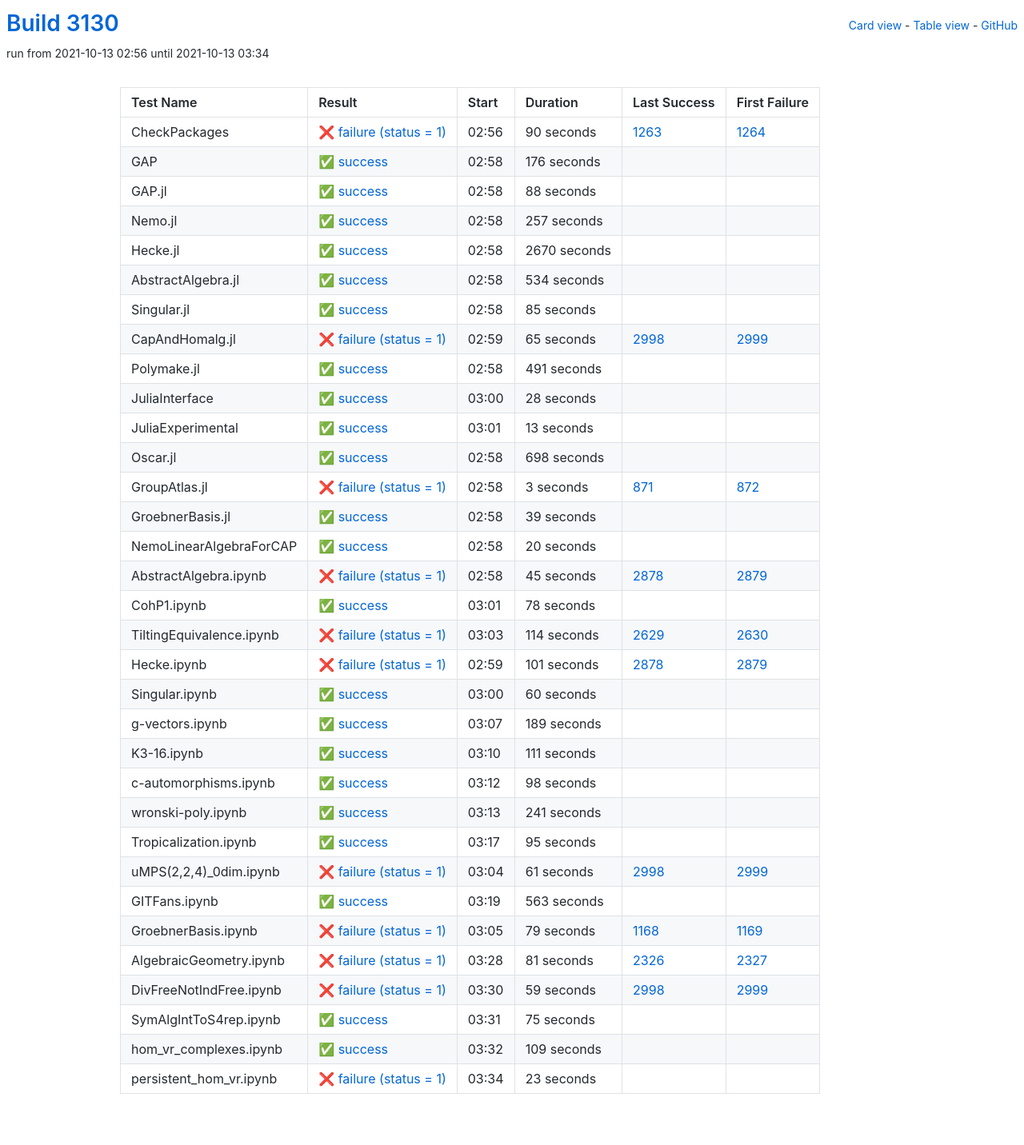
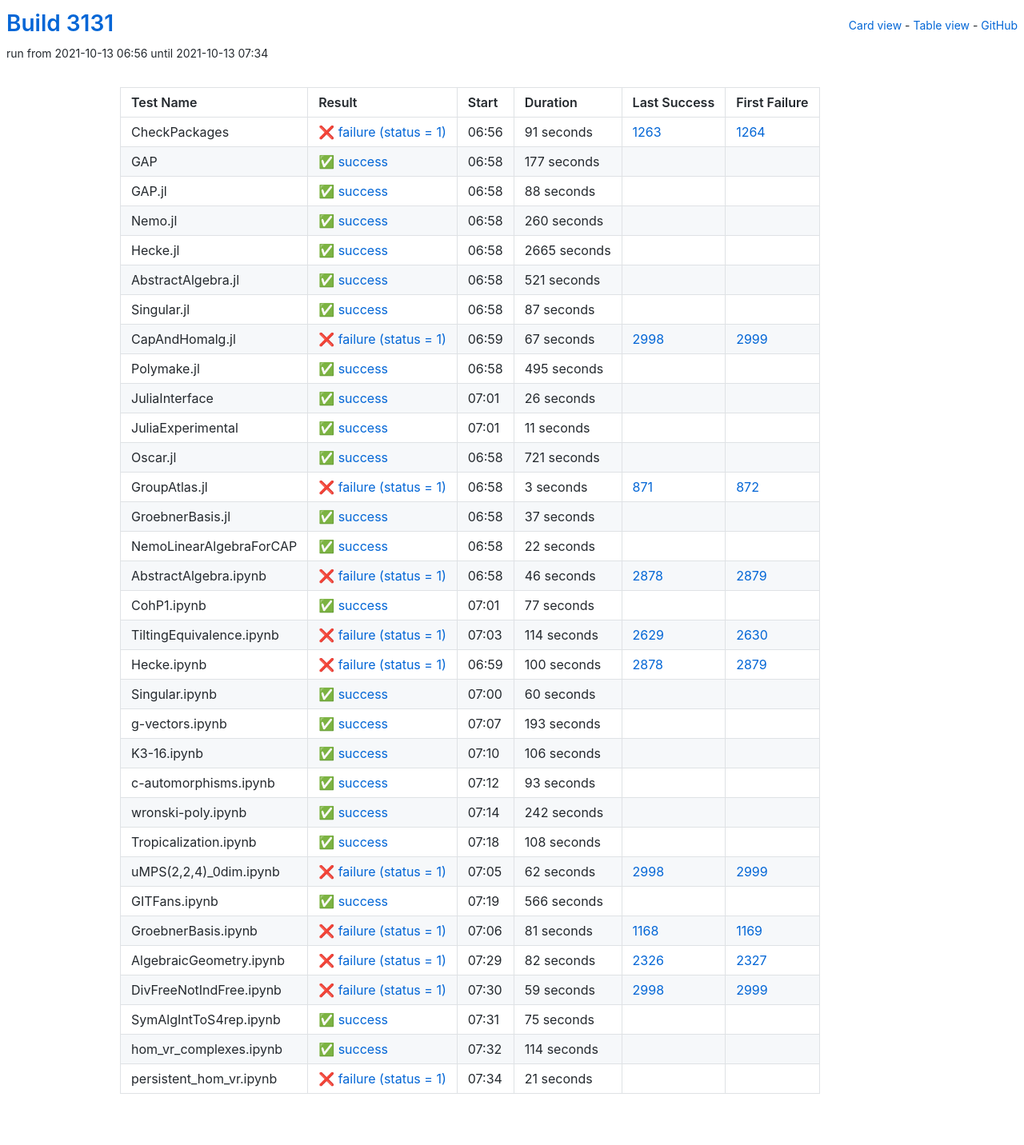
Before and after one commit to oscar-system/oscar-ci-status-stable, a Jekyll site: the page built from table.html, in a window 1280 px wide. Shown: the whole page at 80% size. Built offline with Jekyll 4.4.1, drawn with Linux system fonts in a browser that asks for light colours.

Commit message:
Build #3131

```diff
--- a/_data/ci.yml
+++ b/_data/ci.yml
@@ -1,6 +1,6 @@
 ---
-build: 3130
-build_url: https://oscarci.mathematik.uni-kl.de/job/oscar-stable/3130/
+build: 3131
+build_url: https://oscarci.mathematik.uni-kl.de/job/oscar-stable/3131/
 job: oscar-stable
 organization: oscar-system
 repo: oscar-ci-status-stable
@@ -8,32 +8,32 @@ repourl: https://github.com/oscar-system/oscar-ci-status-stable
 tests:
 - name: CheckPackages
   id: checkpackages
-  log: https://oscarci.mathematik.uni-kl.de/job/oscar-stable/3130/artifact/logs/build-3130/CheckPackages.log
-  start: 2021-10-13 02:56
+  log: https://oscarci.mathematik.uni-kl.de/job/oscar-stable/3131/artifact/logs/build-3131/CheckPackages.log
+  start: 2021-10-13 06:56
   success: false
   exitcode: 1
   status: failure
-  duration: 90
+  duration: 91
   last_success: 1263
   last_success_url: https://oscarci.mathematik.uni-kl.de/job/oscar-stable/1263/
   first_failure: 1264
   first_failure_url: https://oscarci.mathematik.uni-kl.de/job/oscar-stable/1264/
 - name: GAP
   id: gap
-  log: https://oscarci.mathematik.uni-kl.de/job/oscar-stable/3130/artifact/logs/build-3130/GAP.log
-  start: 2021-10-13 02:58
+  log: https://oscarci.mathematik.uni-kl.de/job/oscar-stable/3131/artifact/logs/build-3131/GAP.log
+  start: 2021-10-13 06:58
   success: true
   exitcode: 0
   status: success
-  duration: 176
+  duration: 177
   last_success: false
   last_success_url:
   first_failure: false
   first_failure_url:
 - name: GAP.jl
   id: gap-jl
-  log: https://oscarci.mathematik.uni-kl.de/job/oscar-stable/3130/artifact/logs/build-3130/GAP.jl.log
-  start: 2021-10-13 02:58
+  log: https://oscarci.mathematik.uni-kl.de/job/oscar-stable/3131/artifact/logs/build-3131/GAP.jl.log
+  start: 2021-10-13 06:58
   success: true
   exitcode: 0
   status: success
@@ -44,116 +44,116 @@ tests:
   first_failure_url:
 - name: Nemo.jl
   id: nemo-jl
-  log: https://oscarci.mathematik.uni-kl.de/job/oscar-stable/3130/artifact/logs/build-3130/Nemo.jl.log
-  start: 2021-10-13 02:58
+  log: https://oscarci.mathematik.uni-kl.de/job/oscar-stable/3131/artifact/logs/build-3131/Nemo.jl.log
+  start: 2021-10-13 06:58
   success: true
   exitcode: 0
   status: success
-  duration: 257
+  duration: 260
   last_success: false
   last_success_url:
   first_failure: false
   first_failure_url:
 - name: Hecke.jl
   id: hecke-jl
-  log: https://oscarci.mathematik.uni-kl.de/job/oscar-stable/3130/artifact/logs/build-3130/Hecke.jl.log
-  start: 2021-10-13 02:58
+  log: https://oscarci.mathematik.uni-kl.de/job/oscar-stable/3131/artifact/logs/build-3131/Hecke.jl.log
+  start: 2021-10-13 06:58
   success: true
   exitcode: 0
   status: success
-  duration: 2670
+  duration: 2665
   last_success: false
   last_success_url:
   first_failure: false
   first_failure_url:
 - name: AbstractAlgebra.jl
   id: abstractalgebra-jl
-  log: https://oscarci.mathematik.uni-kl.de/job/oscar-stable/3130/artifact/logs/build-3130/AbstractAlgebra.jl.log
-  start: 2021-10-13 02:58
+  log: https://oscarci.mathematik.uni-kl.de/job/oscar-stable/3131/artifact/logs/build-3131/AbstractAlgebra.jl.log
+  start: 2021-10-13 06:58
   success: true
   exitcode: 0
   status: success
-  duration: 534
+  duration: 521
   last_success: false
   last_success_url:
   first_failure: false
   first_failure_url:
 - name: Singular.jl
   id: singular-jl
-  log: https://oscarci.mathematik.uni-kl.de/job/oscar-stable/3130/artifact/logs/build-3130/Singular.jl.log
-  start: 2021-10-13 02:58
+  log: https://oscarci.mathematik.uni-kl.de/job/oscar-stable/3131/artifact/logs/build-3131/Singular.jl.log
+  start: 2021-10-13 06:58
   success: true
   exitcode: 0
   status: success
-  duration: 85
+  duration: 87
   last_success: false
   last_success_url:
   first_failure: false
   first_failure_url:
 - name: CapAndHomalg.jl
   id: capandhomalg-jl
-  log: https://oscarci.mathematik.uni-kl.de/job/oscar-stable/3130/artifact/logs/build-3130/CapAndHomalg.jl.log
-  start: 2021-10-13 02:59
+  log: https://oscarci.mathematik.uni-kl.de/job/oscar-stable/3131/artifact/logs/build-3131/CapAndHomalg.jl.log
+  start: 2021-10-13 06:59
   success: false
   exitcode: 1
   status: failure
-  duration: 65
+  duration: 67
   last_success: 2998
   last_success_url: https://oscarci.mathematik.uni-kl.de/job/oscar-stable/2998/
   first_failure: 2999
   first_failure_url: https://oscarci.mathematik.uni-kl.de/job/oscar-stable/2999/
 - name: Polymake.jl
   id: polymake-jl
-  log: https://oscarci.mathematik.uni-kl.de/job/oscar-stable/3130/artifact/logs/build-3130/Polymake.jl.log
-  start: 2021-10-13 02:58
+  log: https://oscarci.mathematik.uni-kl.de/job/oscar-stable/3131/artifact/logs/build-3131/Polymake.jl.log
+  start: 2021-10-13 06:58
   success: true
   exitcode: 0
   status: success
-  duration: 491
+  duration: 495
   last_success: false
   last_success_url:
   first_failure: false
   first_failure_url:
 - name: JuliaInterface
   id: juliainterface
-  log: https://oscarci.mathematik.uni-kl.de/job/oscar-stable/3130/artifact/logs/build-3130/JuliaInterface.log
-  start: 2021-10-13 03:00
+  log: https://oscarci.mathematik.uni-kl.de/job/oscar-stable/3131/artifact/logs/build-3131/JuliaInterface.log
+  start: 2021-10-13 07:01
   success: true
   exitcode: 0
   status: success
-  duration: 28
+  duration: 26
   last_success: false
   last_success_url:
   first_failure: false
   first_failure_url:
 - name: JuliaExperimental
   id: juliaexperimental
-  log: https://oscarci.mathematik.uni-kl.de/job/oscar-stable/3130/artifact/logs/build-3130/JuliaExperimental.log
-  start: 2021-10-13 03:01
+  log: https://oscarci.mathematik.uni-kl.de/job/oscar-stable/3131/artifact/logs/build-3131/JuliaExperimental.log
+  start: 2021-10-13 07:01
   success: true
   exitcode: 0
   status: success
-  duration: 13
+  duration: 11
   last_success: false
   last_success_url:
   first_failure: false
   first_failure_url:
 - name: Oscar.jl
   id: oscar-jl
-  log: https://oscarci.mathematik.uni-kl.de/job/oscar-stable/3130/artifact/logs/build-3130/Oscar.jl.log
-  start: 2021-10-13 02:58
+  log: https://oscarci.mathematik.uni-kl.de/job/oscar-stable/3131/artifact/logs/build-3131/Oscar.jl.log
+  start: 2021-10-13 06:58
   success: true
   exitcode: 0
   status: success
-  duration: 698
+  duration: 721
   last_success: false
   last_success_url:
   first_failure: false
   first_failure_url:
 - name: GroupAtlas.jl
   id: groupatlas-jl
-  log: https://oscarci.mathematik.uni-kl.de/job/oscar-stable/3130/artifact/logs/build-3130/GroupAtlas.jl.log
-  start: 2021-10-13 02:58
+  log: https://oscarci.mathematik.uni-kl.de/job/oscar-stable/3131/artifact/logs/build-3131/GroupAtlas.jl.log
+  start: 2021-10-13 06:58
   success: false
   exitcode: 1
   status: failure
@@ -164,56 +164,56 @@ tests:
   first_failure_url: https://oscarci.mathematik.uni-kl.de/job/oscar-stable/872/
 - name: GroebnerBasis.jl
   id: groebnerbasis-jl
-  log: https://oscarci.mathematik.uni-kl.de/job/oscar-stable/3130/artifact/logs/build-3130/GroebnerBasis.jl.log
-  start: 2021-10-13 02:58
+  log: https://oscarci.mathematik.uni-kl.de/job/oscar-stable/3131/artifact/logs/build-3131/GroebnerBasis.jl.log
+  start: 2021-10-13 06:58
   success: true
   exitcode: 0
   status: success
-  duration: 39
+  duration: 37
   last_success: false
   last_success_url:
   first_failure: false
   first_failure_url:
 - name: NemoLinearAlgebraForCAP
   id: nemolinearalgebraforcap
-  log: https://oscarci.mathematik.uni-kl.de/job/oscar-stable/3130/artifact/logs/build-3130/NemoLinearAlgebraForCAP.log
-  start: 2021-10-13 02:58
+  log: https://oscarci.mathematik.uni-kl.de/job/oscar-stable/3131/artifact/logs/build-3131/NemoLinearAlgebraForCAP.log
+  start: 2021-10-13 06:58
   success: true
   exitcode: 0
   status: success
-  duration: 20
+  duration: 22
   last_success: false
   last_success_url:
   first_failure: false
   first_failure_url:
 - name: AbstractAlgebra.ipynb
   id: abstractalgebra-ipynb
-  log: https://oscarci.mathematik.uni-kl.de/job/oscar-stable/3130/artifact/logs/build-3130/AbstractAlgebra.ipynb.log
-  start: 2021-10-13 02:58
+  log: https://oscarci.mathematik.uni-kl.de/job/oscar-stable/3131/artifact/logs/build-3131/AbstractAlgebra.ipynb.log
+  start: 2021-10-13 06:58
   success: false
   exitcode: 1
   status: failure
-  duration: 45
+  duration: 46
   last_success: 2878
   last_success_url: https://oscarci.mathematik.uni-kl.de/job/oscar-stable/2878/
   first_failure: 2879
   first_failure_url: https://oscarci.mathematik.uni-kl.de/job/oscar-stable/2879/
 - name: CohP1.ipynb
   id: cohp1-ipynb
-  log: https://oscarci.mathematik.uni-kl.de/job/oscar-stable/3130/artifact/logs/build-3130/CohP1.ipynb.log
-  start: 2021-10-13 03:01
+  log: https://oscarci.mathematik.uni-kl.de/job/oscar-stable/3131/artifact/logs/build-3131/CohP1.ipynb.log
+  start: 2021-10-13 07:01
   success: true
   exitcode: 0
   status: success
-  duration: 78
+  duration: 77
   last_success: false
   last_success_url:
   first_failure: false
   first_failure_url:
 - name: TiltingEquivalence.ipynb
   id: tiltingequivalence-ipynb
-  log: https://oscarci.mathematik.uni-kl.de/job/oscar-stable/3130/artifact/logs/build-3130/TiltingEquivalence.ipynb.log
-  start: 2021-10-13 03:03
+  log: https://oscarci.mathematik.uni-kl.de/job/oscar-stable/3131/artifact/logs/build-3131/TiltingEquivalence.ipynb.log
+  start: 2021-10-13 07:03
   success: false
   exitcode: 1
   status: failure
@@ -224,20 +224,20 @@ tests:
   first_failure_url: https://oscarci.mathematik.uni-kl.de/job/oscar-stable/2630/
 - name: Hecke.ipynb
   id: hecke-ipynb
-  log: https://oscarci.mathematik.uni-kl.de/job/oscar-stable/3130/artifact/logs/build-3130/Hecke.ipynb.log
-  start: 2021-10-13 02:59
+  log: https://oscarci.mathematik.uni-kl.de/job/oscar-stable/3131/artifact/logs/build-3131/Hecke.ipynb.log
+  start: 2021-10-13 06:59
   success: false
   exitcode: 1
   status: failure
-  duration: 101
+  duration: 100
   last_success: 2878
   last_success_url: https://oscarci.mathematik.uni-kl.de/job/oscar-stable/2878/
   first_failure: 2879
   first_failure_url: https://oscarci.mathematik.uni-kl.de/job/oscar-stable/2879/
 - name: Singular.ipynb
   id: singular-ipynb
-  log: https://oscarci.mathematik.uni-kl.de/job/oscar-stable/3130/artifact/logs/build-3130/Singular.ipynb.log
-  start: 2021-10-13 03:00
+  log: https://oscarci.mathematik.uni-kl.de/job/oscar-stable/3131/artifact/logs/build-3131/Singular.ipynb.log
+  start: 2021-10-13 07:00
   success: true
   exitcode: 0
   status: success
@@ -248,116 +248,116 @@ tests:
   first_failure_url:
 - name: g-vectors.ipynb
   id: g-vectors-ipynb
-  log: https://oscarci.mathematik.uni-kl.de/job/oscar-stable/3130/artifact/logs/build-3130/g-vectors.ipynb.log
-  start: 2021-10-13 03:07
+  log: https://oscarci.mathematik.uni-kl.de/job/oscar-stable/3131/artifact/logs/build-3131/g-vectors.ipynb.log
+  start: 2021-10-13 07:07
   success: true
   exitcode: 0
   status: success
-  duration: 189
+  duration: 193
   last_success: false
   last_success_url:
   first_failure: false
   first_failure_url:
 - name: K3-16.ipynb
   id: k3-16-ipynb
-  log: https://oscarci.mathematik.uni-kl.de/job/oscar-stable/3130/artifact/logs/build-3130/K3-16.ipynb.log
-  start: 2021-10-13 03:10
+  log: https://oscarci.mathematik.uni-kl.de/job/oscar-stable/3131/artifact/logs/build-3131/K3-16.ipynb.log
+  start: 2021-10-13 07:10
   success: true
   exitcode: 0
   status: success
-  duration: 111
+  duration: 106
   last_success: false
   last_success_url:
   first_failure: false
   first_failure_url:
 - name: c-automorphisms.ipynb
   id: c-automorphisms-ipynb
-  log: https://oscarci.mathematik.uni-kl.de/job/oscar-stable/3130/artifact/logs/build-3130/c-automorphisms.ipynb.log
-  start: 2021-10-13 03:12
+  log: https://oscarci.mathematik.uni-kl.de/job/oscar-stable/3131/artifact/logs/build-3131/c-automorphisms.ipynb.log
+  start: 2021-10-13 07:12
   success: true
   exitcode: 0
   status: success
-  duration: 98
+  duration: 93
   last_success: false
   last_success_url:
   first_failure: false
   first_failure_url:
 - name: wronski-poly.ipynb
   id: wronski-poly-ipynb
-  log: https://oscarci.mathematik.uni-kl.de/job/oscar-stable/3130/artifact/logs/build-3130/wronski-poly.ipynb.log
-  start: 2021-10-13 03:13
+  log: https://oscarci.mathematik.uni-kl.de/job/oscar-stable/3131/artifact/logs/build-3131/wronski-poly.ipynb.log
+  start: 2021-10-13 07:14
   success: true
   exitcode: 0
   status: success
-  duration: 241
+  duration: 242
   last_success: false
   last_success_url:
   first_failure: false
   first_failure_url:
 - name: Tropicalization.ipynb
   id: tropicalization-ipynb
-  log: https://oscarci.mathematik.uni-kl.de/job/oscar-stable/3130/artifact/logs/build-3130/Tropicalization.ipynb.log
-  start: 2021-10-13 03:17
+  log: https://oscarci.mathematik.uni-kl.de/job/oscar-stable/3131/artifact/logs/build-3131/Tropicalization.ipynb.log
+  start: 2021-10-13 07:18
   success: true
   exitcode: 0
   status: success
-  duration: 95
+  duration: 108
   last_success: false
   last_success_url:
   first_failure: false
   first_failure_url:
 - name: uMPS(2,2,4)_0dim.ipynb
   id: umps-2-2-4-0dim-ipynb
-  log: https://oscarci.mathematik.uni-kl.de/job/oscar-stable/3130/artifact/logs/build-3130/uMPS-2-2-4-_0dim.ipynb.log
-  start: 2021-10-13 03:04
+  log: https://oscarci.mathematik.uni-kl.de/job/oscar-stable/3131/artifact/logs/build-3131/uMPS-2-2-4-_0dim.ipynb.log
+  start: 2021-10-13 07:05
   success: false
   exitcode: 1
   status: failure
-  duration: 61
+  duration: 62
   last_success: 2998
   last_success_url: https://oscarci.mathematik.uni-kl.de/job/oscar-stable/2998/
   first_failure: 2999
   first_failure_url: https://oscarci.mathematik.uni-kl.de/job/oscar-stable/2999/
 - name: GITFans.ipynb
   id: gitfans-ipynb
-  log: https://oscarci.mathematik.uni-kl.de/job/oscar-stable/3130/artifact/logs/build-3130/GITFans.ipynb.log
-  start: 2021-10-13 03:19
+  log: https://oscarci.mathematik.uni-kl.de/job/oscar-stable/3131/artifact/logs/build-3131/GITFans.ipynb.log
+  start: 2021-10-13 07:19
   success: true
   exitcode: 0
   status: success
-  duration: 563
+  duration: 566
   last_success: false
   last_success_url:
   first_failure: false
   first_failure_url:
 - name: GroebnerBasis.ipynb
   id: groebnerbasis-ipynb
-  log: https://oscarci.mathematik.uni-kl.de/job/oscar-stable/3130/artifact/logs/build-3130/GroebnerBasis.ipynb.log
-  start: 2021-10-13 03:05
+  log: https://oscarci.mathematik.uni-kl.de/job/oscar-stable/3131/artifact/logs/build-3131/GroebnerBasis.ipynb.log
+  start: 2021-10-13 07:06
   success: false
   exitcode: 1
   status: failure
-  duration: 79
+  duration: 81
   last_success: 1168
   last_success_url: https://oscarci.mathematik.uni-kl.de/job/oscar-stable/1168/
   first_failure: 1169
   first_failure_url: https://oscarci.mathematik.uni-kl.de/job/oscar-stable/1169/
 - name: AlgebraicGeometry.ipynb
   id: algebraicgeometry-ipynb
-  log: https://oscarci.mathematik.uni-kl.de/job/oscar-stable/3130/artifact/logs/build-3130/AlgebraicGeometry.ipynb.log
-  start: 2021-10-13 03:28
+  log: https://oscarci.mathematik.uni-kl.de/job/oscar-stable/3131/artifact/logs/build-3131/AlgebraicGeometry.ipynb.log
+  start: 2021-10-13 07:29
   success: false
   exitcode: 1
   status: failure
-  duration: 81
+  duration: 82
   last_success: 2326
   last_success_url: https://oscarci.mathematik.uni-kl.de/job/oscar-stable/2326/
   first_failure: 2327
   first_failure_url: https://oscarci.mathematik.uni-kl.de/job/oscar-stable/2327/
 - name: DivFreeNotIndFree.ipynb
   id: divfreenotindfree-ipynb
-  log: https://oscarci.mathematik.uni-kl.de/job/oscar-stable/3130/artifact/logs/build-3130/DivFreeNotIndFree.ipynb.log
-  start: 2021-10-13 03:30
+  log: https://oscarci.mathematik.uni-kl.de/job/oscar-stable/3131/artifact/logs/build-3131/DivFreeNotIndFree.ipynb.log
+  start: 2021-10-13 07:30
   success: false
   exitcode: 1
   status: failure
@@ -368,8 +368,8 @@ tests:
   first_failure_url: https://oscarci.mathematik.uni-kl.de/job/oscar-stable/2999/
 - name: SymAlgIntToS4rep.ipynb
   id: symalginttos4rep-ipynb
-  log: https://oscarci.mathematik.uni-kl.de/job/oscar-stable/3130/artifact/logs/build-3130/SymAlgIntToS4rep.ipynb.log
-  start: 2021-10-13 03:31
+  log: https://oscarci.mathematik.uni-kl.de/job/oscar-stable/3131/artifact/logs/build-3131/SymAlgIntToS4rep.ipynb.log
+  start: 2021-10-13 07:31
   success: true
   exitcode: 0
   status: success
@@ -380,24 +380,24 @@ tests:
   first_failure_url:
 - name: hom_vr_complexes.ipynb
   id: hom-vr-complexes-ipynb
-  log: https://oscarci.mathematik.uni-kl.de/job/oscar-stable/3130/artifact/logs/build-3130/hom_vr_complexes.ipynb.log
-  start: 2021-10-13 03:32
+  log: https://oscarci.mathematik.uni-kl.de/job/oscar-stable/3131/artifact/logs/build-3131/hom_vr_complexes.ipynb.log
+  start: 2021-10-13 07:32
   success: true
   exitcode: 0
   status: success
-  duration: 109
+  duration: 114
   last_success: false
   last_success_url:
   first_failure: false
   first_failure_url:
 - name: persistent_hom_vr.ipynb
   id: persistent-hom-vr-ipynb
-  log: https://oscarci.mathematik.uni-kl.de/job/oscar-stable/3130/artifact/logs/build-3130/persistent_hom_vr.ipynb.log
-  start: 2021-10-13 03:34
+  log: https://oscarci.mathematik.uni-kl.de/job/oscar-stable/3131/artifact/logs/build-3131/persistent_hom_vr.ipynb.log
+  start: 2021-10-13 07:34
   success: false
   exitcode: 1
   status: failure
-  duration: 23
+  duration: 21
   last_success: false
   last_success_url:
   first_failure: false
```
Also changed, not shown: README.md.
